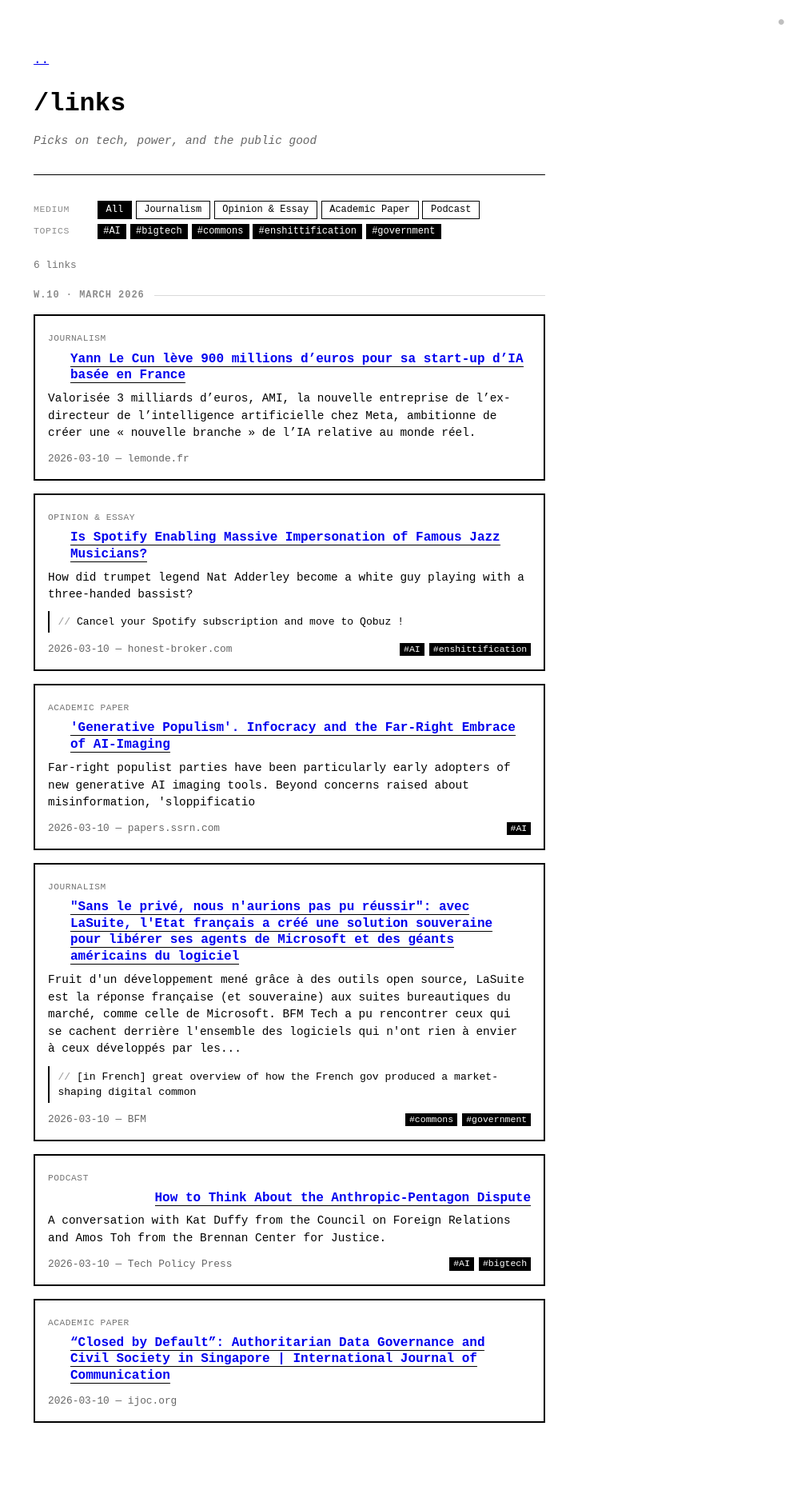
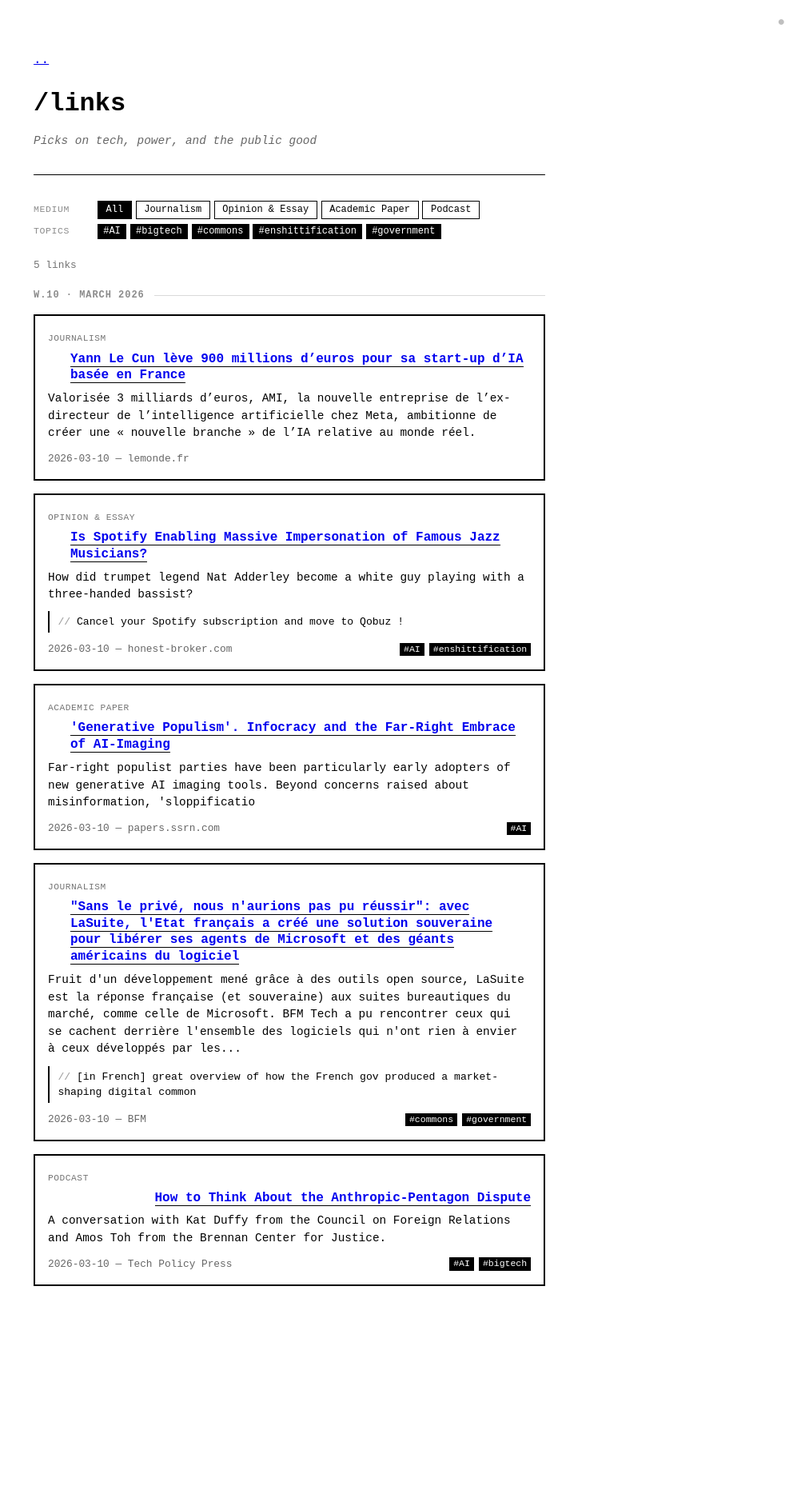
Before and after one commit to PLrolle/plrolle.github.io, a Jekyll site: the page built from links.md, in a window 1280 px wide. Shown: the whole page at 80% size, without its empty margins (278-1280 px from the left). Built offline with Jekyll 4.4.1, drawn with Linux system fonts in a browser that asks for light colours; after the commit the page ends 1712 px from its top, so only the background shows below that.

Commit message:
remove link: “Closed by Default”: Authoritarian Data Governance and Civil Society in Singapore | International Journal of Communication

```diff
--- a/_data/links.json
+++ b/_data/links.json
@@ -10,17 +10,6 @@
     "added_at": "2026-03-10T18:13:16.351Z",
     "tags": [],
     "category": "journalism"
-  },
-  {
-    "id": "mmkxfyop",
-    "url": "https://ijoc.org/index.php/ijoc/article/view/25520",
-    "title": "“Closed by Default”: Authoritarian Data Governance and Civil Society in Singapore | International Journal of Communication",
-    "summary": "",
-    "source_name": "ijoc.org",
-    "source_favicon": "https://www.google.com/s2/favicons?domain=ijoc.org&sz=32",
-    "date": "2026-03-10",
-    "tags": [],
-    "category": "academic-paper"
   },
   {
     "id": "mmkkg20b",
```
